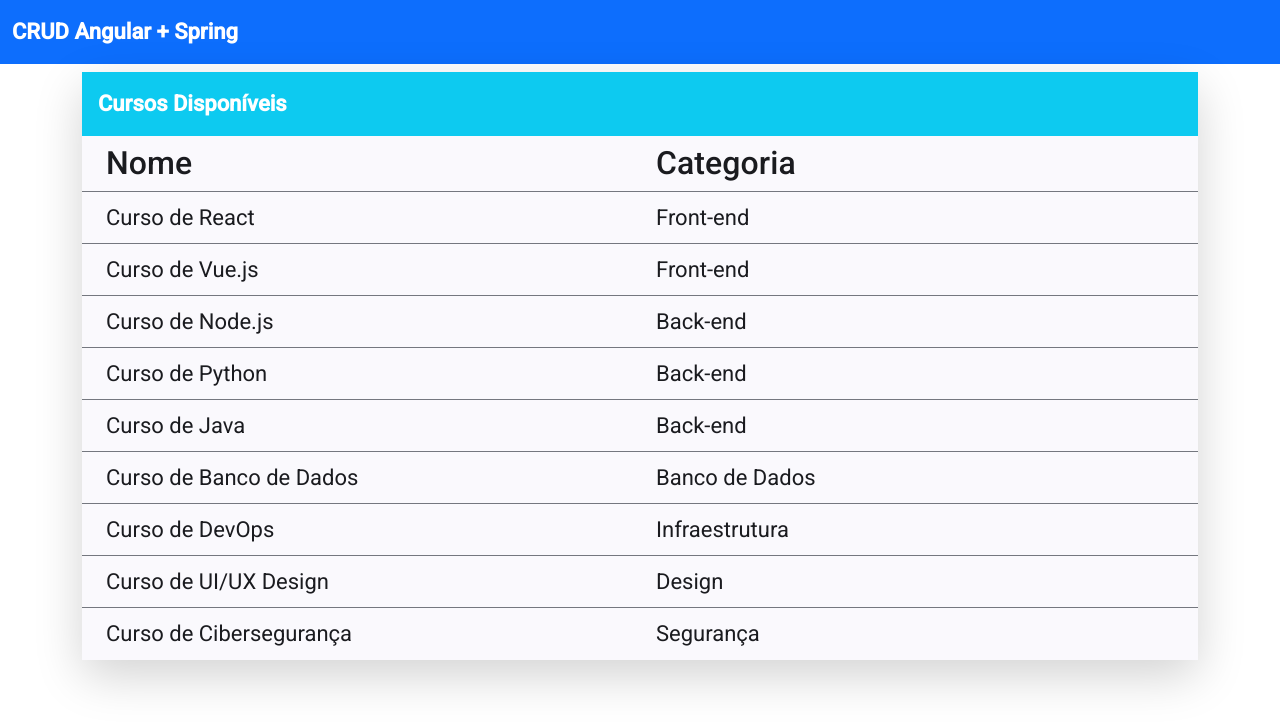
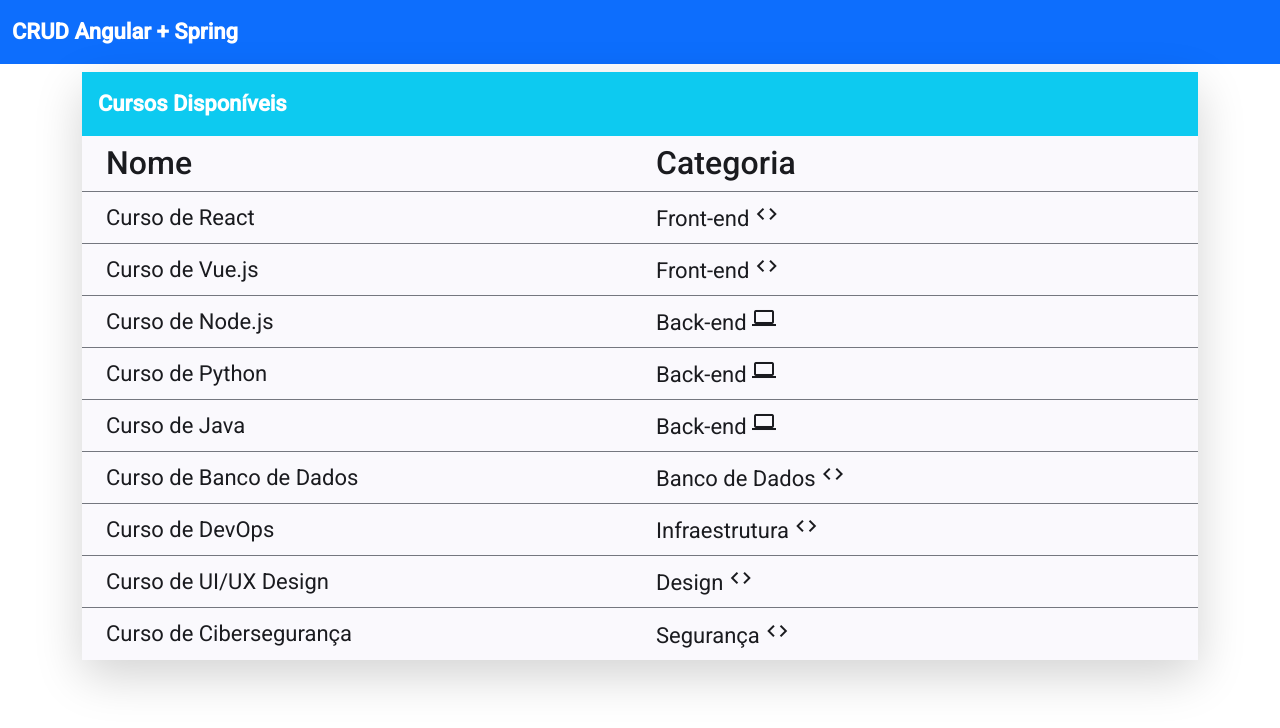
Before and after one commit to JoseAugustoDev/crud-angular, an Angular app: page /courses in a window 1280 px wide. Shown: the top 728 px of the page. Built offline with nearby package versions, Linux system fonts and the light colour scheme.

Commit message:
Criando pipes e adicionando icones no projeto

```diff
--- a/src/app/courses/courses/courses.component.html
+++ b/src/app/courses/courses/courses.component.html
@@ -11,7 +11,12 @@
     <div class="w-100">
       <mat-table [dataSource]="courses">
         <ng-container matColumnDef="name">
-          <mat-header-cell class="justify-content-start align-items-center" *matHeaderCellDef> <h2 class="m-0 p-0"> Nome </h2> </mat-header-cell>
+          <mat-header-cell
+            class="justify-content-start align-items-center"
+            *matHeaderCellDef
+          >
+            <h2 class="m-0 p-0">Nome</h2>
+          </mat-header-cell>
           <mat-card-header>
             <mat-cell
               *matCellDef="let curso"
@@ -25,14 +30,24 @@
         </ng-container>
 
         <ng-container matColumnDef="category">
-          <mat-header-cell class="justify-content-start align-items-center" *matHeaderCellDef> <h2 class="m-0 p-0"> Categoria </h2> </mat-header-cell>
+          <mat-header-cell
+            class="justify-content-start align-items-center"
+            *matHeaderCellDef
+          >
+            <h2 class="m-0 p-0">Categoria</h2>
+          </mat-header-cell>
           <mat-cell
             *matCellDef="let curso"
             class="d-flex justify-content-start align-items-center"
           >
-            <mat-card-title class="align-items-center">{{
-              curso.category
-            }}</mat-card-title>
+            <mat-card-title class="align-items-center">
+              {{ curso.category }}
+              <mat-icon
+                aria-hidden="false"
+                aria-label="Categoria do Curso"
+                fontIcon="{{ curso.category | category }}"
+              ></mat-icon>
+            </mat-card-title>
           </mat-cell>
         </ng-container>
 
@@ -46,7 +61,9 @@
     </div>
 
     } @else {
-    <div class="d-flex justify-content-center align-items-center w-100 bg-secondary bg-secondary bg-opacity-50 p-4">
+    <div
+      class="d-flex justify-content-center align-items-center w-100 bg-secondary bg-secondary bg-opacity-50 p-4"
+    >
       <mat-spinner></mat-spinner>
     </div>
     }
--- a/src/app/courses/courses/courses.component.ts
+++ b/src/app/courses/courses/courses.component.ts
@@ -5,16 +5,18 @@ import { MatDialog } from '@angular/material/dialog';
 import { MatProgressSpinnerModule } from '@angular/material/progress-spinner';
 import { MatTableModule } from '@angular/material/table';
 import { MatToolbarModule } from '@angular/material/toolbar';
+import { MatIconModule } from '@angular/material/icon';
 import { catchError, Observable, of } from 'rxjs';
 
 import { ErrorDialogComponent } from '../../shared/components/error-dialog/error-dialog.component';
 import { Course } from '../model/course';
 import { CoursesService } from '../services/courses.service';
+import { CategoryPipe } from "../../shared/pipes/category.pipe";
 
 
 @Component({
   selector: 'app-courses',
-  imports: [MatTableModule, MatCardModule, MatToolbarModule, MatProgressSpinnerModule, CommonModule],
+  imports: [MatTableModule, MatCardModule, MatToolbarModule, MatProgressSpinnerModule, CommonModule, MatIconModule, CategoryPipe],
   templateUrl: './courses.component.html',
   styleUrl: '/node_modules/bootstrap/dist/css/bootstrap.css'
 })
--- a/src/app/courses/services/courses.service.ts
+++ b/src/app/courses/services/courses.service.ts
@@ -16,8 +16,7 @@ export class CoursesService {
     return this.httpClient.get<Course[]>(this.API)
     .pipe(
       first(),
-      delay(3000),
-      tap(courses => console.log(courses))
+      delay(3000)
     );
   }
 }
--- /dev/null
+++ b/src/app/shared/pipes/category.pipe.ts
@@ -0,0 +1,19 @@
+import { Pipe, PipeTransform } from '@angular/core';
+
+@Pipe({
+  name: 'category',
+  standalone: true
+})
+export class CategoryPipe implements PipeTransform {
+
+  transform(value: string): string {
+
+    switch(value) {
+      case 'Front-end': return 'code';
+      case 'Back-end': return 'computer';
+
+    }
+    return 'code';
+  }
+
+}
--- a/src/app/shared/shared.module.ts
+++ b/src/app/shared/shared.module.ts
@@ -1,14 +1,16 @@
 import { NgModule } from '@angular/core';
 import { CommonModule } from '@angular/common';
 import { ErrorDialogComponent } from './components/error-dialog/error-dialog.component';
+import { CategoryPipe } from './pipes/category.pipe';
 
 
 @NgModule({
   declarations: [],
   imports: [
     CommonModule,
-    ErrorDialogComponent
+    ErrorDialogComponent,
+    CategoryPipe
   ],
-  exports: [ErrorDialogComponent]
+  exports: [ErrorDialogComponent, CategoryPipe]
 })
 export class SharedModule { }
```
Also changed, not shown: src/server.ts (+0 -25 lines), 1 other file (tests, documents, lock files or other folders).
